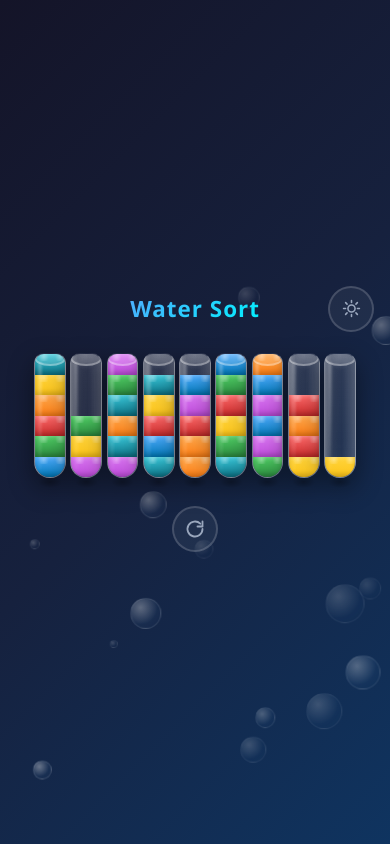
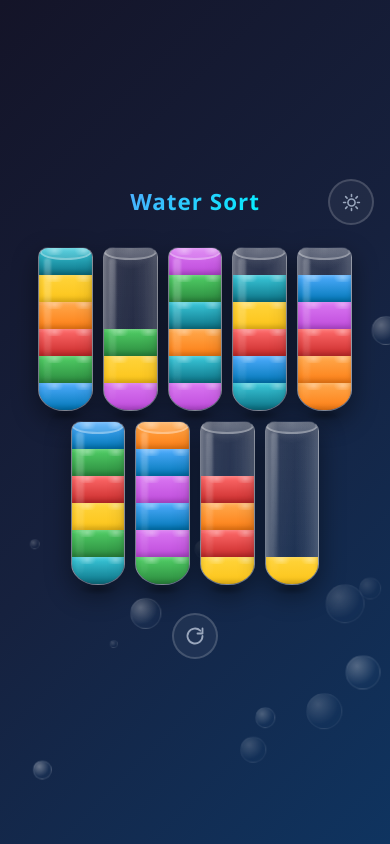
Before and after one commit to RusticCabinWoodedHollow/sorting, a React (Vite) app: page / in a window 390 px wide. Built offline with nearby package versions, Linux system fonts and the light colour scheme.

Commit message:
Bigger tubes, 2 rows (5+4) on phone

```diff
--- a/src/index.css
+++ b/src/index.css
@@ -121,12 +121,12 @@ body {
   flex-wrap: wrap;
   justify-content: center;
   align-items: flex-end;
-  gap: clamp(4px, 1.1vw, 8px);
-  padding: 14px 12px;
+  gap: clamp(10px, 2.6vw, 18px);
+  padding: 18px 12px;
 }
 
 .tubes-container.dense {
-  gap: clamp(4px, 1.1vw, 8px);
+  gap: clamp(10px, 2.6vw, 18px);
 }
 
 .tube-wrapper {
@@ -215,8 +215,8 @@ body {
 }
 
 .tube {
-  width: clamp(28px, 8.2vw, 60px);
-  height: clamp(115px, 32vw, 230px);
+  width: clamp(50px, 14vw, 84px);
+  height: clamp(150px, 42vw, 290px);
   position: relative;
   background:
     radial-gradient(ellipse 70% 22% at 50% 0%, rgba(255, 255, 255, calc(var(--glass-hi) * 0.6)) 0%, rgba(255, 255, 255, 0) 60%),
```
